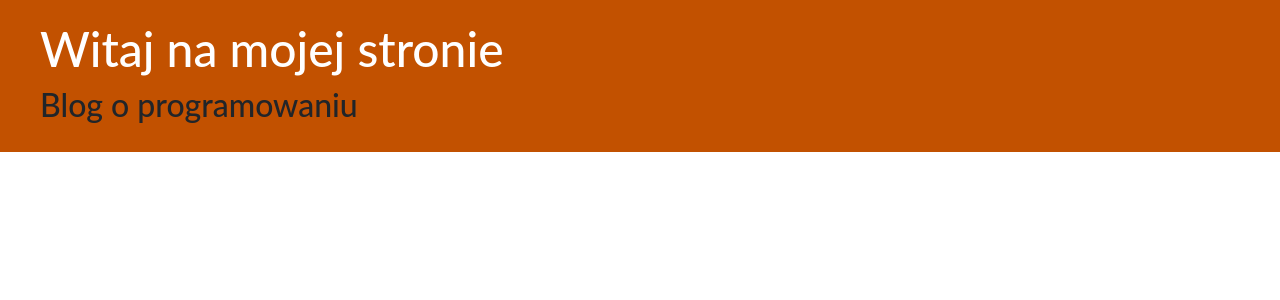
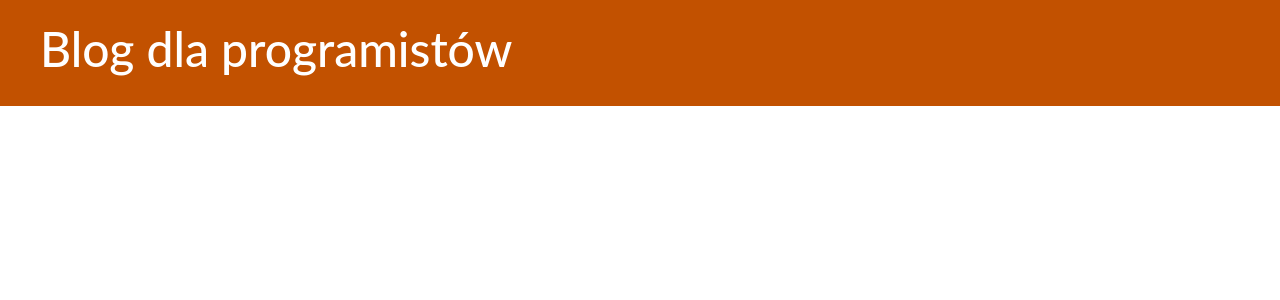
Before and after one commit to Aseroth/djangoblog, a Django app: page / in a window 1280 px wide. Shown: the top 300 px of the page. Run offline with Django 4.2, Linux system fonts and the light colour scheme; data that the repository does not hold is empty.

Commit message:
modified bas.html file
modified bas.html file

```diff
--- a/blog/templates/blog/base.html
+++ b/blog/templates/blog/base.html
@@ -0,0 +1,25 @@
+{% load static %}
+
+
+<html lang="pl">
+    <head>
+        <meta charset="utf-8">
+        <title>myBlog - Python4Life</title>
+        <link href="https://cdn.jsdelivr.net/npm/bootstrap@5.1.3/dist/css/bootstrap.min.css" rel="stylesheet" integrity="sha384-1BmE4kWBq78iYhFldvKuhfTAU6auU8tT94WrHftjDbrCEXSU1oBoqyl2QvZ6jIW3" crossorigin="anonymous">
+        <link rel="stylesheet" href="{% static 'css/blog.css' %}">
+
+    </head>
+    <body>
+        <div class="page-header">
+        <h1><a href="/">Blog dla programistów</a></h1>
+    </div>
+    <div class="content-container">
+        <div class="row">
+            <div class="col-md-8">
+                {% block content %}
+                {% endblock %}
+            </div>
+        </div>
+    </div>
+    </body>
+</html>
--- a/blog/templates/blog/post_list.html
+++ b/blog/templates/blog/post_list.html
@@ -1,40 +1,14 @@
-{% load static %}
+{% extends 'blog/base.html' %}
+{% block content %}
+            {% for post in posts %}
 
-
-<html lang="pl">
-    <head>
-        <meta charset="utf-8">
-        <title>myBlog - Python4Life</title>
-        <link href="https://cdn.jsdelivr.net/npm/bootstrap@5.1.3/dist/css/bootstrap.min.css" rel="stylesheet" integrity="sha384-1BmE4kWBq78iYhFldvKuhfTAU6auU8tT94WrHftjDbrCEXSU1oBoqyl2QvZ6jIW3" crossorigin="anonymous">
-        <link rel="stylesheet" href="{% static 'css/blog.css' %}">
-
-    </head>
-    <body>
-        <div class="page-header">
-            <h1>Witaj na mojej stronie</h1>
-            <h2>Blog o programowaniu</h2>
-
-        </div>
-            {% comment "Komentarz autora" %}
-            test test
-            {% endcomment %}
-    <div class="content-container">
-        <div class="row">
-            {% for post in posts %}
-            <div class="col-md-8">
             <div class="post">
                 <div class="data">
-                    <p>opublikowany: {{post.published_date}}</p>
+                    <p>opublikowany: {{ post.published_date }}</p>
                 </div>
-                <h2><a href="">{{post.title}}</a></h2>
-                <em>{{post.text|linebreaksbr}}</em>
+                <h2><a href="{% url 'post_detail' pk=post.pk %}">{{ post.title }}</a></h2>
+                <em>{{ post.text|linebreaksbr }}</em>
             </div>
             {% endfor %}
-        </div>
-    </div>
-    </div>
-        <div class="stopka">
 
-        </div>
-    </body>
-</html>
+{% endblock %}
```
